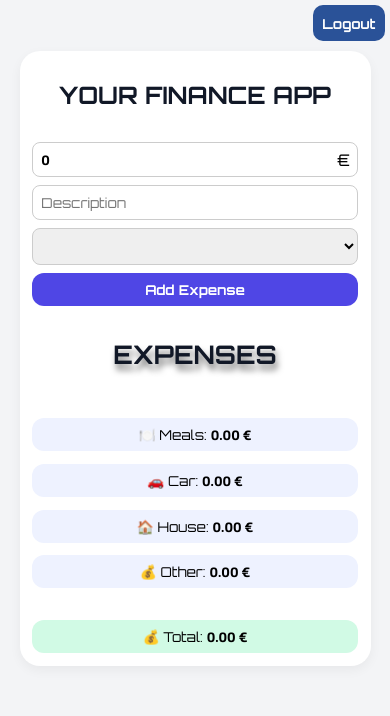
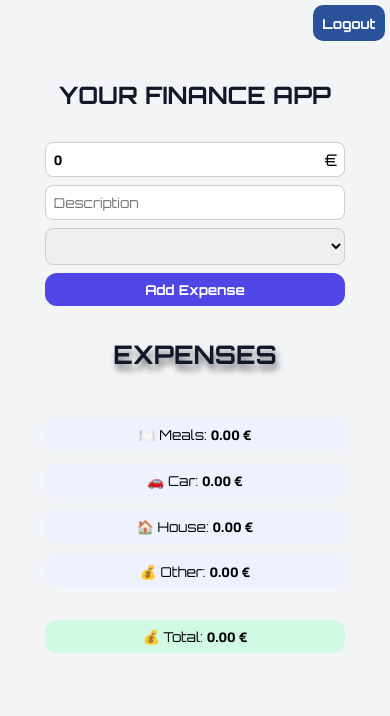
Before and after one commit to itdavidivan/finance_app_frontend, a Nuxt app: page /dashboard in a window 390 px wide. Shown: the top 716 px of the page. Built offline with nearby package versions, Linux system fonts and the light colour scheme.

Commit message:
changig finance card css to be more responsive

```diff
--- a/app/pages/dashboard/index.vue
+++ b/app/pages/dashboard/index.vue
@@ -740,11 +740,14 @@ label {
 
 @media (max-width: 768px) {
   .finance-card {
-    width: 90%; /* alebo 100% */
-    margin: 1rem auto; /* centrovanie na stred */
-    padding: 1rem;
-    background: #ffffff; /* ak nechceš, aby splývala s pozadím */
-    box-shadow: 0 4px 12px rgba(0, 0, 0, 0.05);
+    padding-left: 1rem;
+    padding-right: 1rem;
+    padding-top: 0;
+    padding-bottom: 0;
+    width: 95%;
+    background: #f3f4f6;
+    box-shadow: none;
+    margin: 2rem;
   }
   .finance-header {
     font-size: 1.5rem;
```
